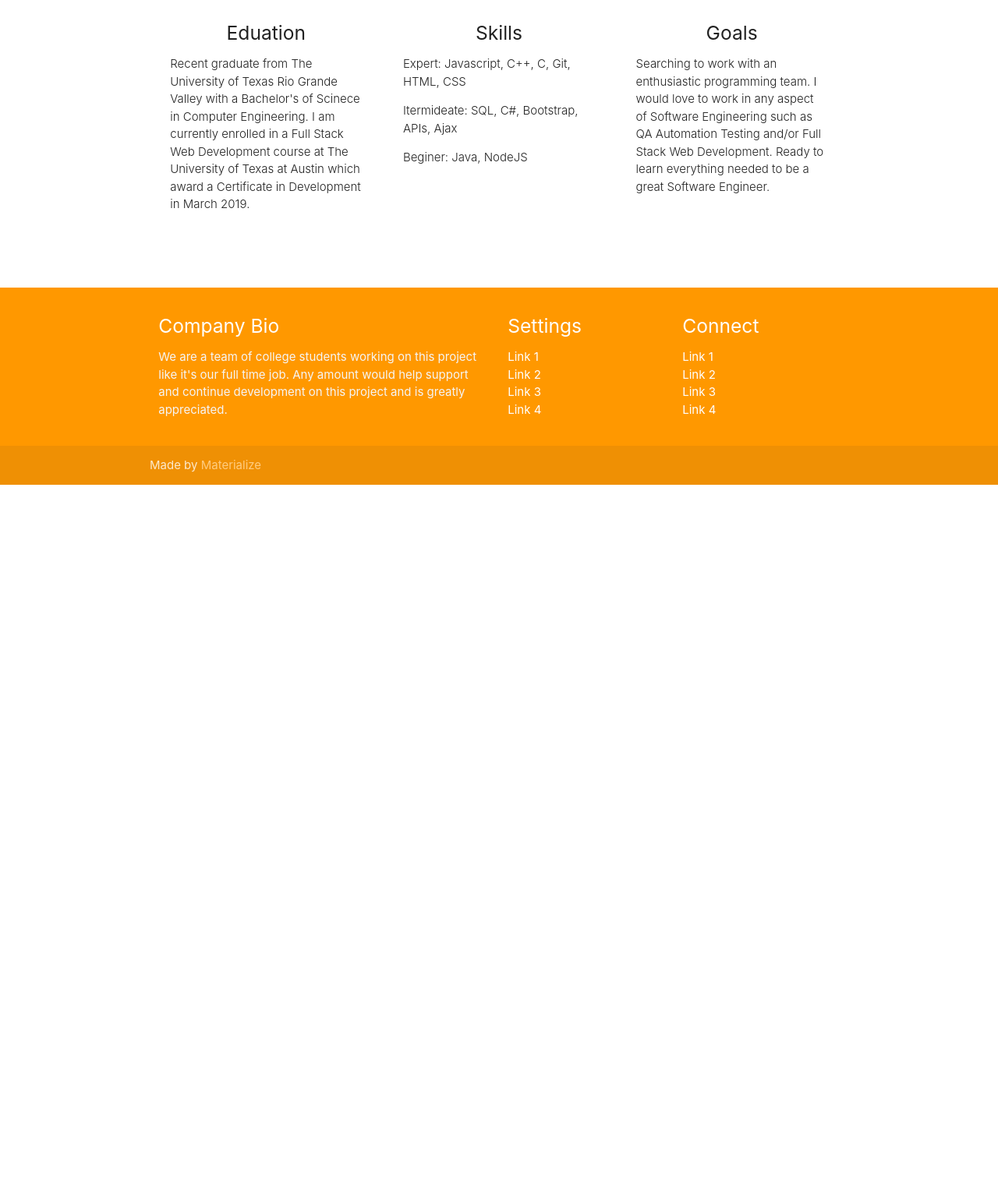
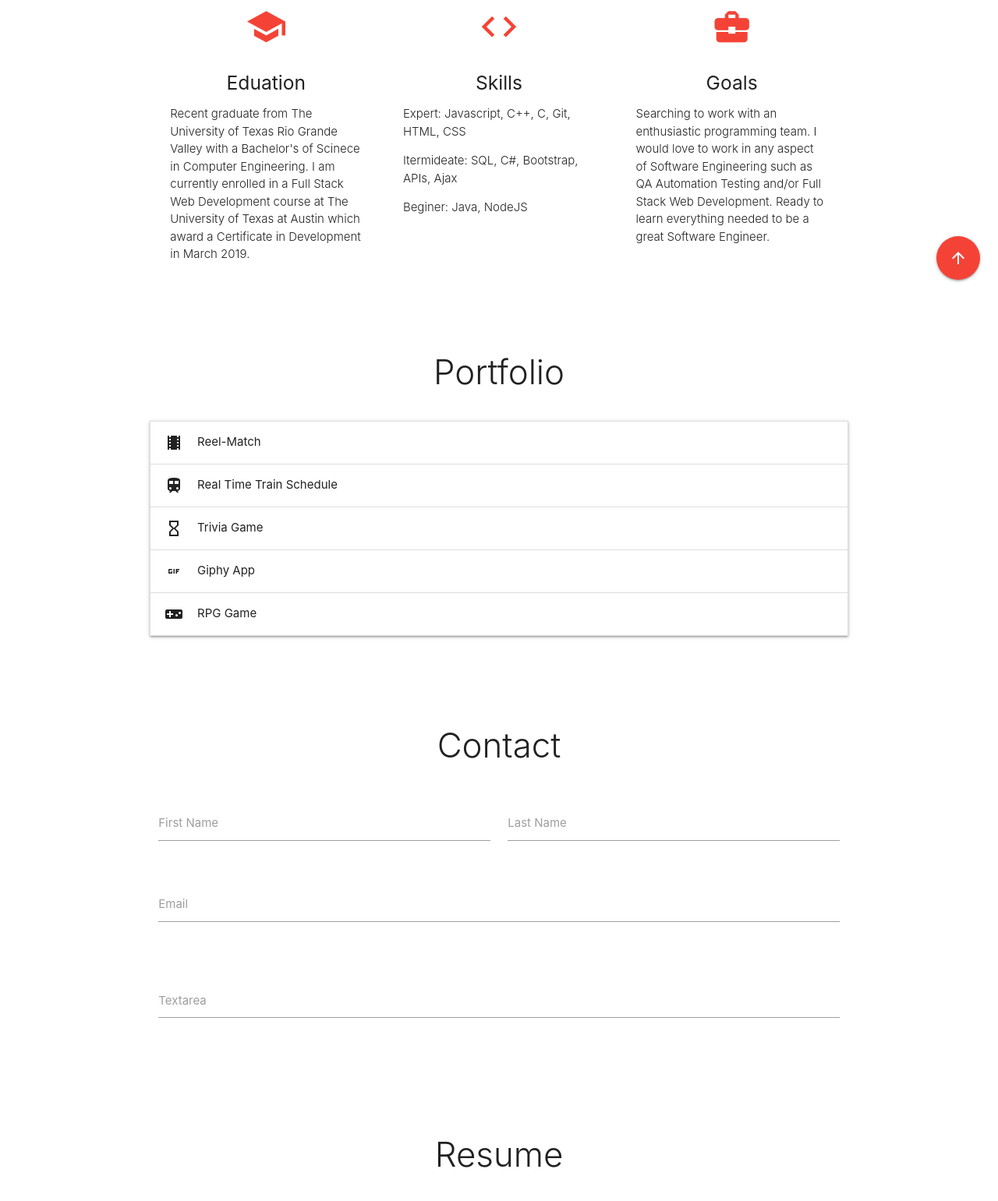
Before and after one commit to 18eddymedina/updated-portfolio, a plain HTML site: page index.html in a window 1280 px wide. Shown: the part 418-1959 px from the top of the page at 78% size. Before the commit the page ends 1040 px from the top, so only its background shows below. Drawn offline with nearby package versions, Linux system fonts and the light colour scheme.

Commit message:
first push

```diff
--- a/css/style.css
+++ b/css/style.css
@@ -6,10 +6,16 @@
 .icon-block .material-icons {
 	font-size: inherit;
 }
-nav{
-  position: fixed;
-  z-index: 25;
-}
+
 #skills{
 align-items: flex-end;
 }
+#resume{
+max-width: 100%;
+}
+
+#link{
+align-items: center
+
+
+}
--- a/index.html
+++ b/index.html
@@ -3,7 +3,7 @@
 <head>
   <meta http-equiv="Content-Type" content="text/html; charset=UTF-8"/>
   <meta name="viewport" content="width=device-width, initial-scale=1, maximum-scale=1.0"/>
-  <title>Eduardo's Portfolio</title>
+  <title>Portfolio - Eduardo Medina</title>
 
   <!-- CSS  -->
   <link href="https://fonts.googleapis.com/icon?family=Material+Icons" rel="stylesheet">
@@ -11,23 +11,35 @@
   <link href="css/style.css" type="text/css" rel="stylesheet" media="screen,projection"/>
 </head>
 <body>
-  <nav class="light-blue lighten-1" role="navigation">
+
+  <nav id="name" role="navigation">
     <div class="nav-wrapper container"><a id="logo-container" href="#" class="brand-logo"></a>
       <ul class="right hide-on-med-and-down">
-        <li><a href="#">About</a></li>
-        <li><a href="#">Portfolio</a></li>
-        <li><a href="#">Contact</a></li>
+        <li><a href="#about">About</a></li>
+        <li><a href="#portfolio">Portfolio</a></li>
+        <li><a href="#contact">Contact</a></li>
+        <li><a href="#resume">Resume</a></li>
+
             </ul>
 
       <ul id="nav-mobile" class="sidenav">
-        <li><a href="#">About</a></li>
-        <li><a href="#">Portfolio</a></li>
-        <li><a href="#">Contact</a></li>
+        <li><a href="#about">About</a></li>
+        <li><a href="#portfolio">Portfolio</a></li>
+        <li><a href="#contact">Contact</a></li>
+        <li><a href="#resume">Resume</a></li>
 
             </ul>
       <a href="#" data-target="nav-mobile" class="sidenav-trigger"><i class="material-icons">menu</i></a>
     </div>
   </nav>
+
+
+  <div class="fixed-action-btn">
+      <a class="btn-floating btn-large red" href="#name">
+        <i class="large material-icons">arrow_upward</i>
+      </a>
+  </div>
+
   <div class="section no-pad-bot" id="index-banner">
     <div class="container">
       <br><br>
@@ -36,8 +48,7 @@
     </div>
   </div>
 
-
-  <div class="container">
+  <div id="about" class="container">
     <div class="section">
             <div class="row center">
                     <h3 class="header col s12 light">About</h3>
@@ -46,7 +57,7 @@
       <div class="row">
         <div class="col s12 m4">
           <div class="icon-block">
-            <h2 class="center light-blue-text"><i class="material-icons">school</i></h2>
+            <h2 class="center red-text"><i class="material-icons">school</i></h2>
             <h5 class="center">Eduation</h5>
 
             <p class="light">Recent graduate from The University of Texas Rio Grande Valley with a Bachelor's of Scinece in Computer Engineering. I am currently enrolled in a Full Stack Web Development course at The University of Texas at Austin which award a Certificate in Development in March 2019.</p>
@@ -55,7 +66,7 @@
 
         <div  class="col s12 m4">
           <div id="skills" class="icon-block">
-            <h2 class="center light-blue-text"><i class="material-icons">code</i></h2>
+            <h2 class="center red-text"><i class="material-icons">code</i></h2>
             <h5 class="center">Skills</h5>
 
             <p class="light">
@@ -72,7 +83,7 @@
 
         <div class="col s12 m4">
           <div class="icon-block">
-            <h2 class="center light-blue-text"><i class="material-icons">business_center</i></h2>
+            <h2 class="center red-text"><i class="material-icons">business_center</i></h2>
             <h5 class="center">Goals</h5>
 
             <p class="light">Searching to work with an enthusiastic programming team. I would love to work in any aspect of Software Engineering such as QA Automation Testing and/or Full Stack Web Development. Ready to learn  everything needed to be a great Software Engineer.  </p>
@@ -81,43 +92,135 @@
       </div>
 
     </div>
-    <br><br>
+    <br>
   </div>
 
-  <footer class="page-footer orange">
-    <div class="container">
+
+  <div id="portfolio" class="container">
+    <div class="section">
+            <div class="row center">
+                    <h3 class="header col s12 light">Portfolio</h3>
+            </div>
+      <!--   Icon Section   -->
       <div class="row">
-        <div class="col l6 s12">
-          <h5 class="white-text">Company Bio</h5>
-          <p class="grey-text text-lighten-4">We are a team of college students working on this project like it's our full time job. Any amount would help support and continue development on this project and is greatly appreciated.</p>
+        <ul class="collapsible">
+          <li>
+            <div class="collapsible-header"><i class="material-icons">theaters</i>Reel-Match</div>
+            <div class="collapsible-body"><span>
+              <a href="http://reel-match.com">
+              This website is a movie recommendation generator. It allows users to create an account and login. This allows all of their seaches to be saved though firebase. The website works by selecting/deselecting your favorite movies, then check your generated reccomended movies based off your favorites.
+              </a></span></div>
+          </li>
+          <li>
+            <div class="collapsible-header"><i class="material-icons">train</i>Real Time Train Schedule</div>
+            <div class="collapsible-body"><span>
+              This website allows one to create a train schedule using moment.js. The schedule is in real time and provides the start time, next train, and interval of each train.
+
+            </span></div>
+          </li>
+          <li>
+            <div class="collapsible-header"><i class="material-icons">hourglass_empty</i>Trivia Game</div>
+            <div class="collapsible-body"><span>
+              <div>
+                <a href="https://18eddymedina.github.io/TriviaGame/">
+
+              Lorem ipsum dolor sit amet.
+
+            </a>
+            </span></div>
+          </li>
+
+          <li>
+              <div class="collapsible-header"><i class="material-icons">gif</i>Giphy App</div>
+              <div class="collapsible-body"><span>
+                  <a href="https://18eddymedina.github.io/Giphy-API/">
+
+                Lorem ipsum dolor sit amet.
+              </a>
+              </span></div>
+            </li>
+
+            <li>
+                <div class="collapsible-header"><i class="material-icons">videogame_asset</i>RPG Game</div>
+                <div class="collapsible-body"><span>
+                    <a href="https://18eddymedina.github.io/unit-4-game/">
+
+                  Lorem ipsum dolor sit amet.</a></span></div>
+              </li>
+
+        </ul>
+      </div>
+
+    </div>
+    <br>
+  </div>
 
 
+
+  <div id="contact" class="container">
+      <div class="section">
+              <div class="row center">
+                      <h3 class="header col s12 light">Contact</h3>
               </div>
-        <div class="col l3 s12">
-          <h5 class="white-text">Settings</h5>
-          <ul>
-            <li><a class="white-text" href="#!">Link 1</a></li>
-            <li><a class="white-text" href="#!">Link 2</a></li>
-            <li><a class="white-text" href="#!">Link 3</a></li>
-            <li><a class="white-text" href="#!">Link 4</a></li>
-          </ul>
+        <!--   Icon Section   -->
+        <div class="row">
+            <form class="col s12">
+              <div class="row">
+                <div class="input-field col s6">
+                  <input id="first_name" type="text" class="validate">
+                  <label for="first_name">First Name</label>
                 </div>
-        <div class="col l3 s12">
-          <h5 class="white-text">Connect</h5>
-          <ul>
-            <li><a class="white-text" href="#!">Link 1</a></li>
-            <li><a class="white-text" href="#!">Link 2</a></li>
-            <li><a class="white-text" href="#!">Link 3</a></li>
-            <li><a class="white-text" href="#!">Link 4</a></li>
-          </ul>
+                <div class="input-field col s6">
+                  <input id="last_name" type="text" class="validate">
+                  <label for="last_name">Last Name</label>
                 </div>
               </div>
-    </div>
-    <div class="footer-copyright">
-      <div class="container">
-      Made by <a class="orange-text text-lighten-3" href="http://materializecss.com">Materialize</a>
+
+              <div class="row">
+                <div class="input-field col s12">
+                  <input id="email" type="email" class="validate">
+                  <label for="email">Email</label>
                 </div>
               </div>
+
+            </form>
+          </div>
+          <div class="row">
+              <form class="col s12">
+                <div class="row">
+                  <div class="input-field col s12">
+                    <textarea id="textarea1" class="materialize-textarea"></textarea>
+                    <label for="textarea1">Textarea</label>
+                  </div>
+                </div>
+              </form>
+            </div>
+
+        </div>
+
+      </div>
+      <br>
+
+      <div id="resume" class="container">
+        <div class="section">
+          <div class="row center">
+            <h3 class="header col s12 light">Resume</h3>
+    </div>
+
+      <img id= "resume" src = "resume.jpg" />
+      <a id="link" href ="resume.pdf">Download Resume</a>
+
+          </div>
+
+        </div>
+
+
+
+
+
+  <footer class="page-footer navy">
+
+
   </footer>
 
 
--- a/js/init.js
+++ b/js/init.js
@@ -5,3 +5,7 @@
 
   }); // end of document ready
 })(jQuery); // end of jQuery name space
+
+$(document).ready(function(){
+  $('.collapsible').collapsible();
+});
```
Also changed, not shown: css/materialize.css, resume.jpg (added), 1 other file. Lines whose indentation alone changed are shown as unchanged.
